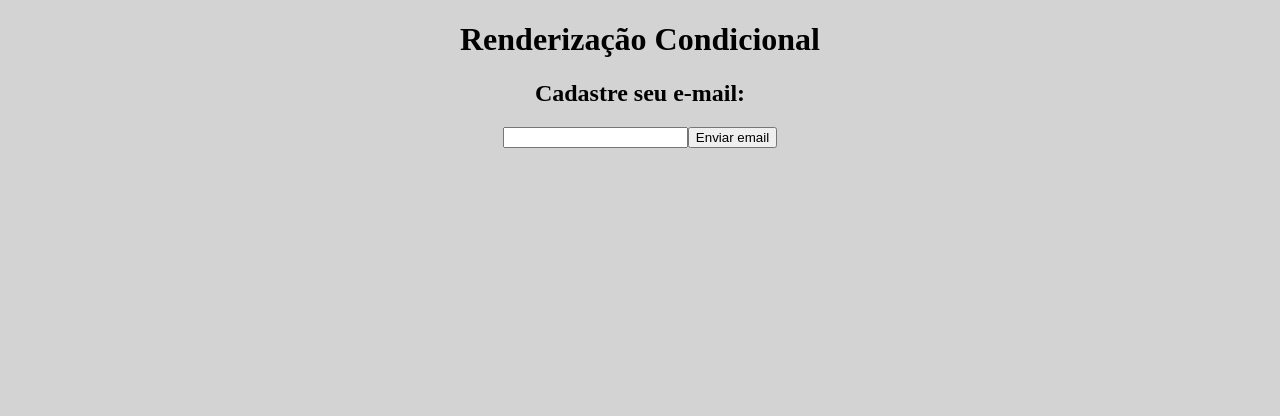
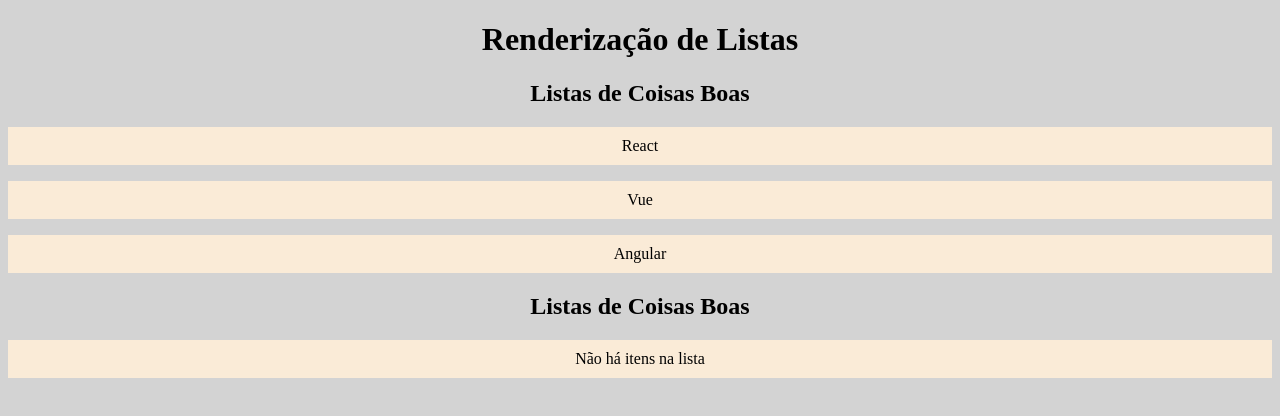
Before and after one commit to SilasFas/React-studies-2, a React (Create React App) app: page / in a window 1280 px wide. Shown: the top 416 px of the page. Built offline with nearby package versions, Linux system fonts and the light colour scheme.

Commit message:
arrays and map

```diff
--- a/src/App.js
+++ b/src/App.js
@@ -1,12 +1,17 @@
 import './App.css';
-import { Condicional } from './components/Condicional';
+import { OutraLista } from './components/OutraLista';
 
 function App() {
 
+
+  const meusItens = ['React', 'Vue', 'Angular']
+
   return (
     <div className="App">
-      <h1>Renderização Condicional</h1>
-      <Condicional />
+      <h1>Renderização de Listas</h1>
+      <OutraLista itens={meusItens} />
+
+      <OutraLista itens={[]} />
     </div>
   );
 }
--- /dev/null
+++ b/src/components/OutraLista.js
@@ -0,0 +1,14 @@
+export const OutraLista = ({ itens }) => {
+
+    return (
+        <>
+            <h2>Listas de Coisas Boas</h2>
+            {itens.length > 0 ? (
+                itens.map((item, key) => (
+                    <p key={key}>{item}</p>
+                ))): (
+                    <p>Não há itens na lista</p>
+                )}
+        </>
+    )
+}
```
